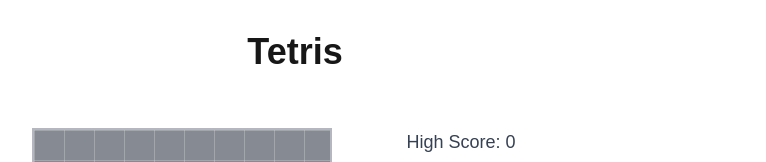
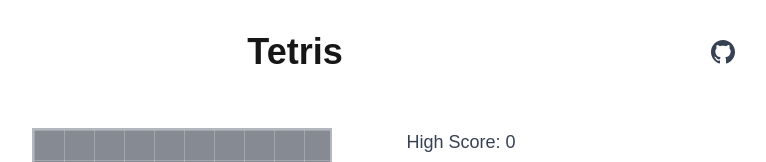
Before and after one commit to mcnuggets-lab/tetris-next, a Next.js app: page / in a window 1280 px wide. Shown: the top 162 px of the page, without its empty margins (345-1111 px from the left). Built offline with nearby package versions, Linux system fonts and the light colour scheme.

Commit message:
add link to source code

```diff
--- a/src/app/page.tsx
+++ b/src/app/page.tsx
@@ -42,12 +42,28 @@
   return (
     <TetrisProvider>
       <main className="min-h-screen p-8">
-        <div className="flex flex-col items-center">
-          <h1 className="text-4xl font-bold mb-2 text-center">Tetris</h1>
-          <div className="w-full max-w-[600px] text-center min-h-[2rem] mb-4">
-            <GameStatus />
+        <div className="relative max-w-4xl mx-auto">
+          <div className="absolute top-0 right-0">
+            <a
+              href="https://github.com/mcnuggets-lab/tetris-next"
+              target="_blank"
+              rel="noopener noreferrer"
+              className="text-gray-700 hover:text-gray-900 transition-colors inline-block p-2"
+              aria-label="View source code on GitHub"
+              title="View source code on GitHub"
+            >
+              <svg className="w-6 h-6" fill="currentColor" viewBox="0 0 24 24">
+                <path d="M12 0c-6.626 0-12 5.373-12 12 0 5.302 3.438 9.8 8.207 11.387.599.111.793-.261.793-.577v-2.234c-3.338.726-4.033-1.416-4.033-1.416-.546-1.387-1.333-1.756-1.333-1.756-1.089-.745.083-.729.083-.729 1.205.084 1.839 1.237 1.839 1.237 1.07 1.834 2.807 1.304 3.492.997.107-.775.418-1.305.762-1.604-2.665-.305-5.467-1.334-5.467-5.931 0-1.311.469-2.381 1.236-3.221-.124-.303-.535-1.524.117-3.176 0 0 1.008-.322 3.301 1.23.957-.266 1.983-.399 3.003-.404 1.02.005 2.047.138 3.006.404 2.291-1.552 3.297-1.23 3.297-1.23.653 1.653.242 2.874.118 3.176.77.84 1.235 1.911 1.235 3.221 0 4.609-2.807 5.624-5.479 5.921.43.372.823 1.102.823 2.222v3.293c0 .319.192.694.801.576 4.765-1.589 8.199-6.086 8.199-11.386 0-6.627-5.373-12-12-12z"/>
+              </svg>
+            </a>
           </div>
-          <TetrisGame />
+          <div className="flex flex-col items-center">
+            <h1 className="text-4xl font-bold mb-2 text-center">Tetris</h1>
+            <div className="w-full max-w-[600px] text-center min-h-[2rem] mb-4">
+              <GameStatus />
+            </div>
+            <TetrisGame />
+          </div>
         </div>
       </main>
     </TetrisProvider>
```
